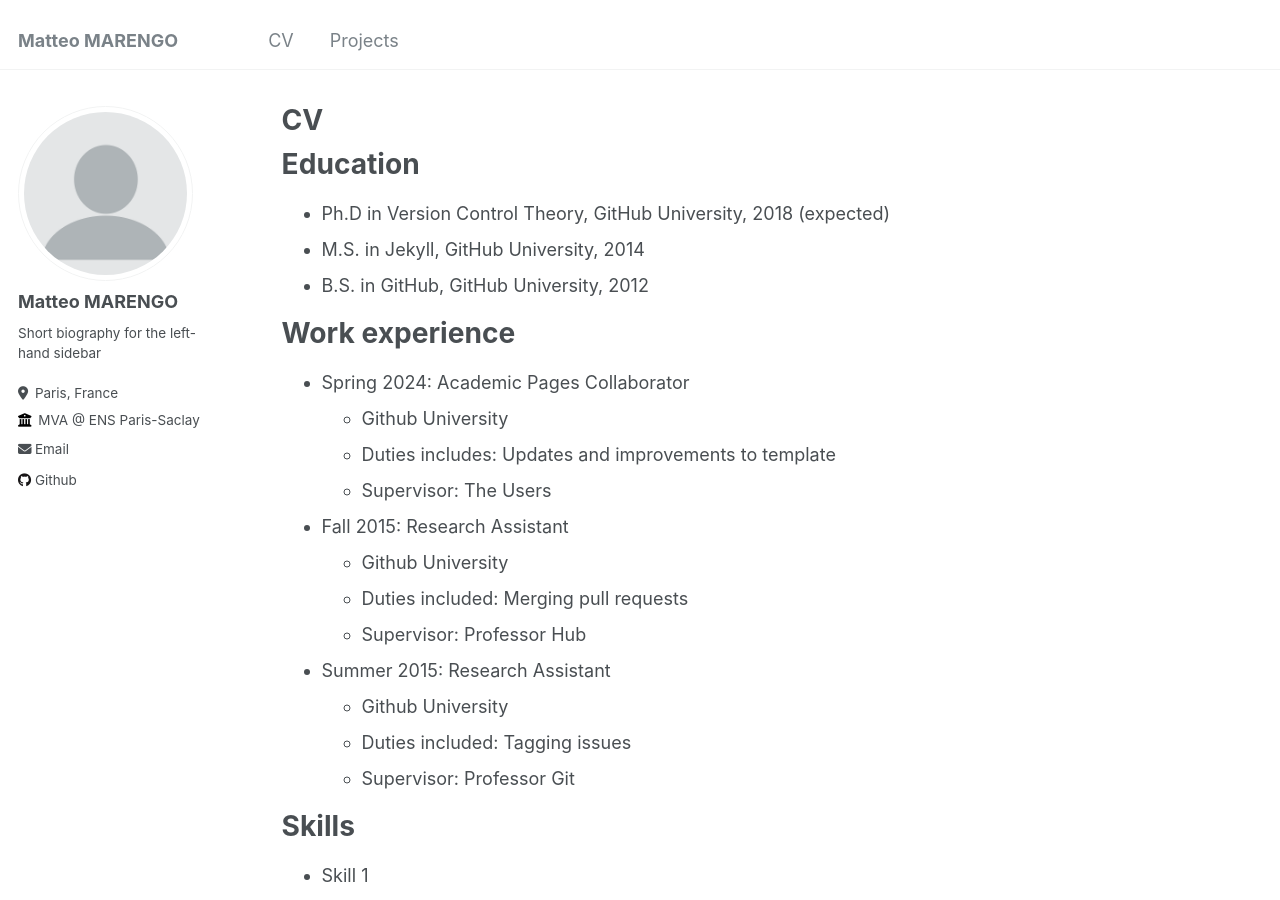
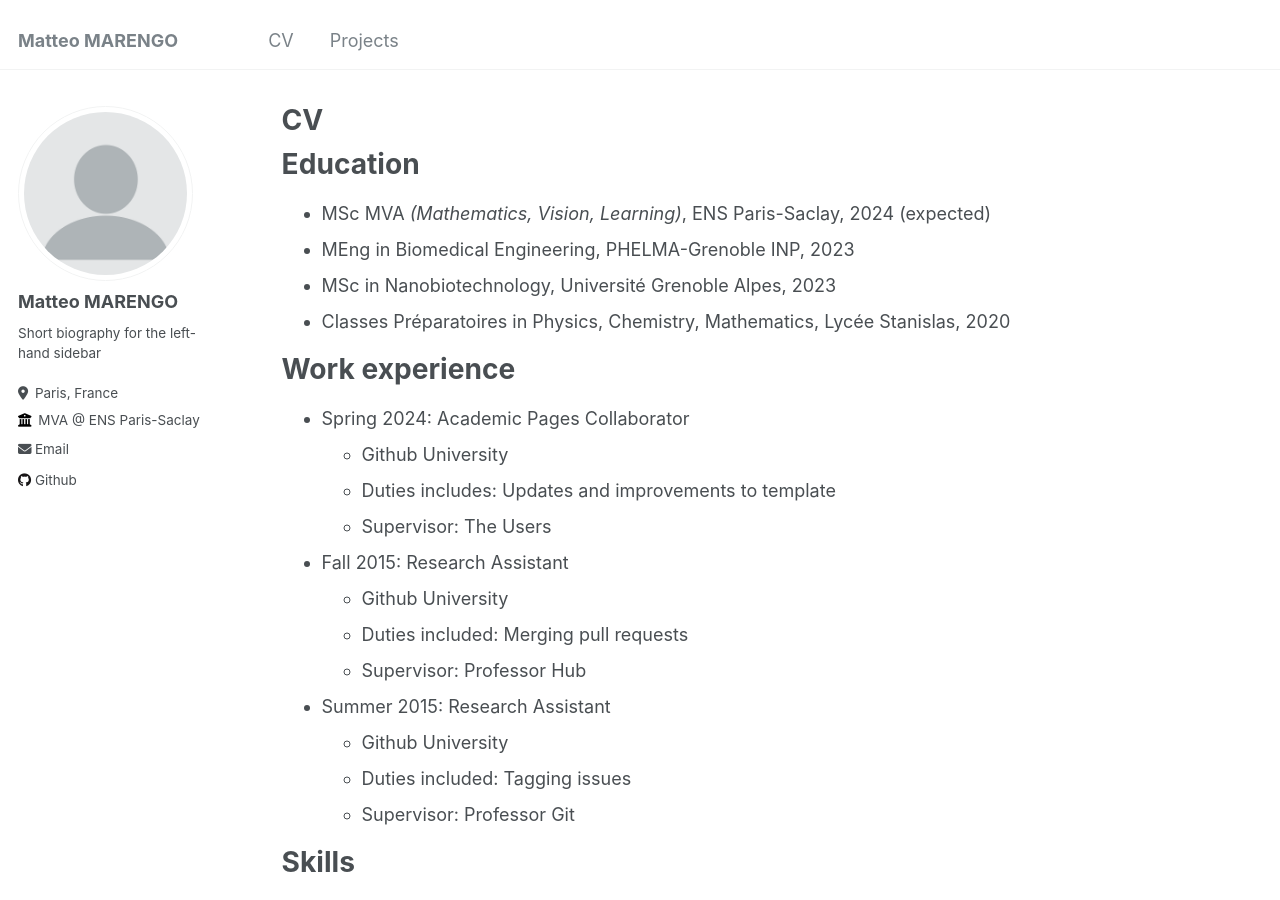
Before and after one commit to MatteoMarengo/MatteoMarengo.github.io, a Jekyll site: the page built from _pages/cv.md, in a window 1280 px wide and 900 px high. Built offline with Jekyll 4.4.1, drawn with Linux system fonts in a browser that asks for light colours.

Commit message:
Update cv.md

```diff
--- a/_pages/cv.md
+++ b/_pages/cv.md
@@ -11,9 +11,10 @@ redirect_from:
 
 Education
 ======
-* Ph.D in Version Control Theory, GitHub University, 2018 (expected)
-* M.S. in Jekyll, GitHub University, 2014
-* B.S. in GitHub, GitHub University, 2012
+* MSc MVA <i>(Mathematics, Vision, Learning)</i>, ENS Paris-Saclay, 2024 (expected)
+* MEng in Biomedical Engineering, PHELMA-Grenoble INP, 2023
+* MSc in Nanobiotechnology, Université Grenoble Alpes, 2023
+* Classes Préparatoires in Physics, Chemistry, Mathematics, Lycée Stanislas, 2020
 
 Work experience
 ======
```
